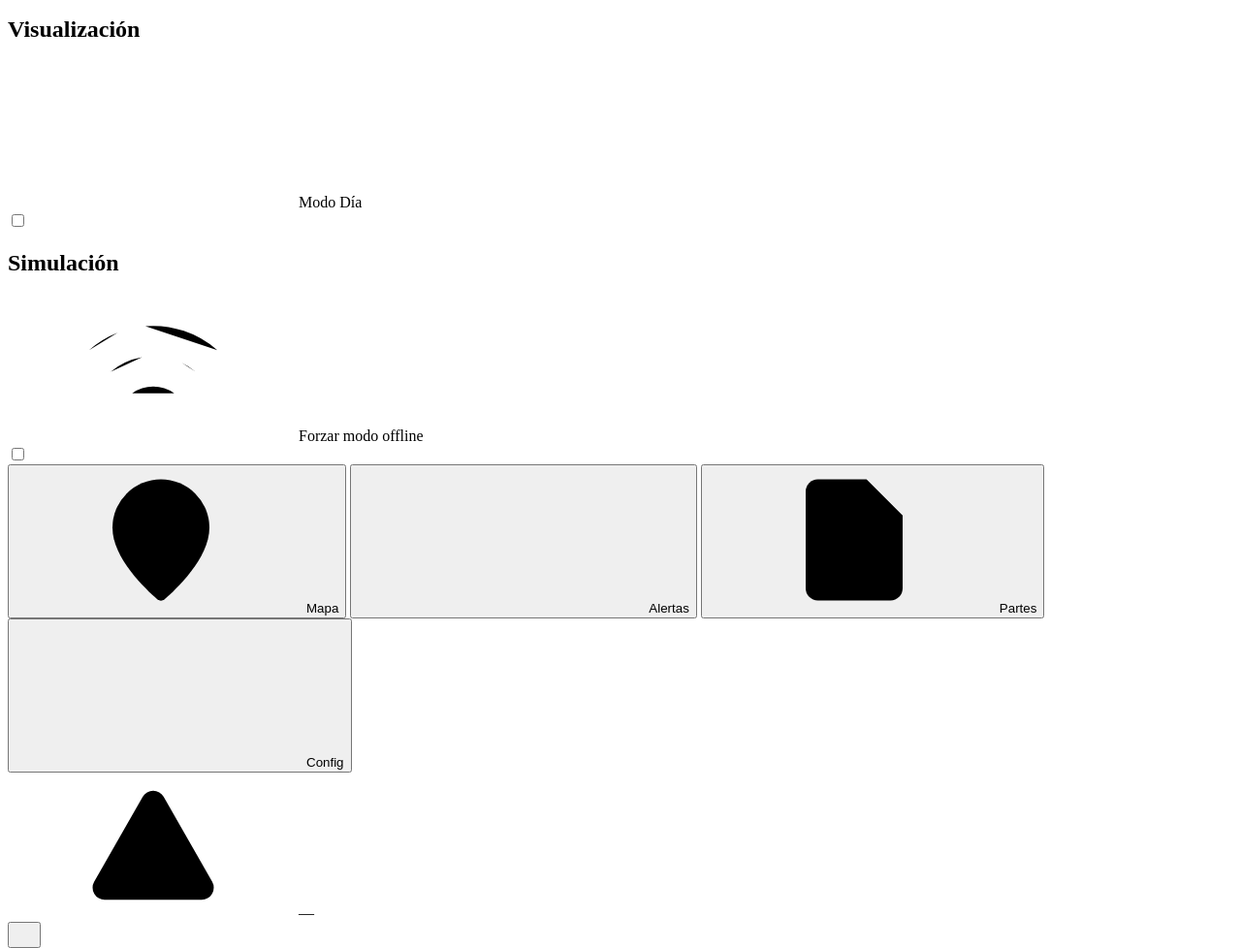
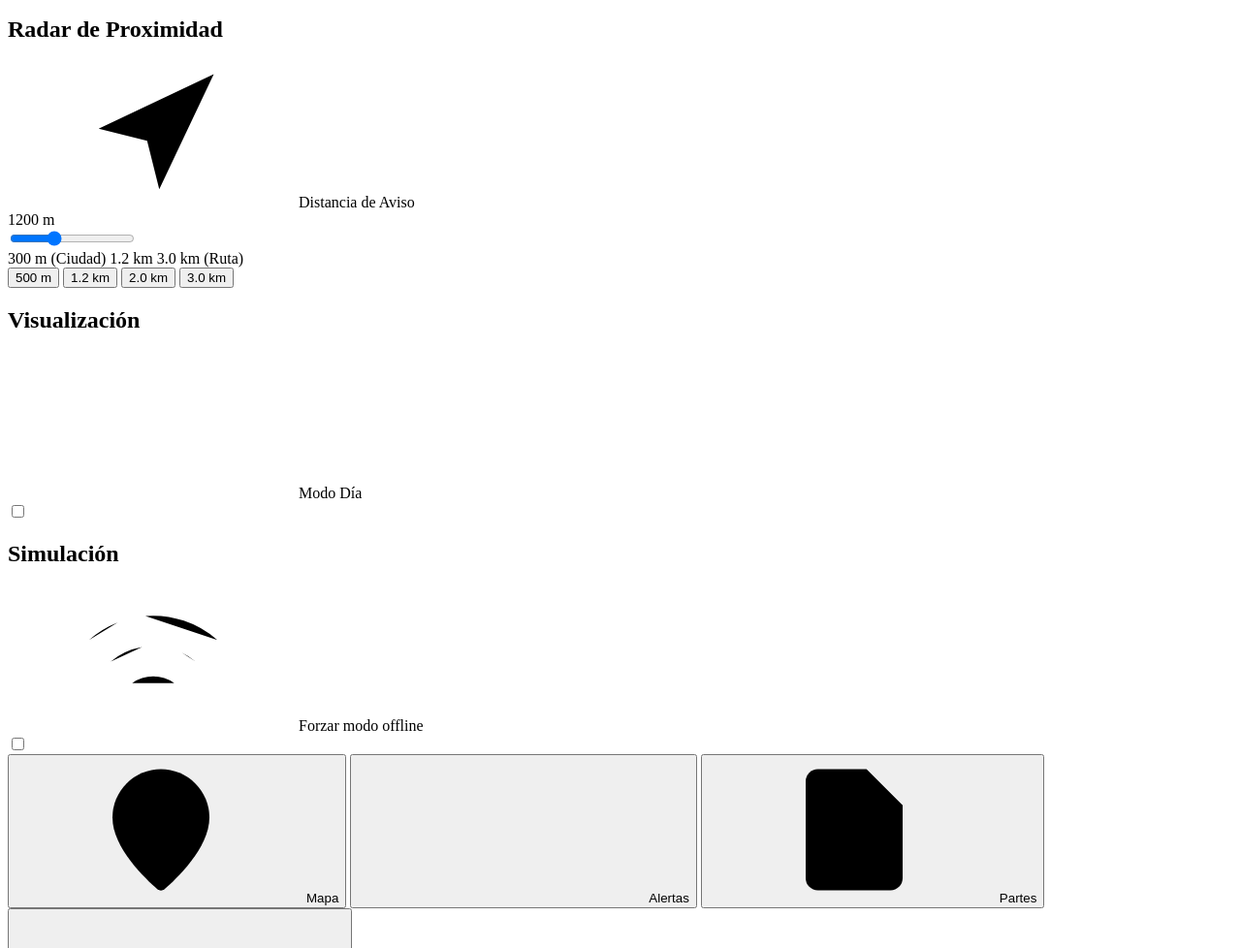
Before and after one commit to ElestoicoMarco/via-live, a website: page index.html in a window 1280 px wide. Shown: the part 2273-3251 px from the top of the page at 97% size. Drawn offline with nearby package versions, Linux system fonts and the light colour scheme; a small style sheet from the web is missing.

Commit message:
FEAT: Umbral dinámico y configurable para el Radar de Proximidad con persistencia local

```diff
--- a/index.html
+++ b/index.html
@@ -196,6 +196,28 @@
         </section>
 
         <section class="settings-section">
+          <h2 class="section-title">Radar de Proximidad</h2>
+          <div class="setting-row radar-setting-row">
+            <div class="radar-setting-header">
+              <div class="row-label"><svg class="ic"><use href="#i-nav"/></svg><span>Distancia de Aviso</span></div>
+              <span class="status-text ok" id="setRadarRadius">1200 m</span>
+            </div>
+            <input type="range" id="radarSlider" min="300" max="3000" step="100" value="1200" class="radar-slider">
+            <div class="radar-range-labels">
+              <span>300 m (Ciudad)</span>
+              <span>1.2 km</span>
+              <span>3.0 km (Ruta)</span>
+            </div>
+            <div class="radar-presets">
+              <button type="button" class="fchip r-preset" data-m="500">500 m</button>
+              <button type="button" class="fchip r-preset active" data-m="1200">1.2 km</button>
+              <button type="button" class="fchip r-preset" data-m="2000">2.0 km</button>
+              <button type="button" class="fchip r-preset" data-m="3000">3.0 km</button>
+            </div>
+          </div>
+        </section>
+
+        <section class="settings-section">
           <h2 class="section-title">Visualización</h2>
           <div class="setting-row">
             <div class="row-label"><svg class="ic"><use href="#i-sun"/></svg><span>Modo Día</span></div>
--- a/src/styles/main.css
+++ b/src/styles/main.css
@@ -515,3 +515,43 @@ button:disabled{opacity:.45;cursor:not-allowed}
 .leaflet-control-layers-list label:last-child {
   margin-bottom: 0 !important;
 }
+
+/* CONFIGURACIÓN DEL RADAR */
+.radar-setting-row {
+  flex-direction: column !important;
+  align-items: stretch !important;
+  gap: 12px;
+}
+.radar-setting-header {
+  display: flex;
+  justify-content: space-between;
+  align-items: center;
+}
+.radar-slider {
+  width: 100%;
+  height: 6px;
+  border-radius: 3px;
+  background: var(--border);
+  outline: none;
+  accent-color: var(--accent);
+  cursor: pointer;
+  margin: 4px 0;
+}
+.radar-range-labels {
+  display: flex;
+  justify-content: space-between;
+  font-size: 0.72rem;
+  color: var(--text-muted);
+  font-family: var(--font-mono);
+}
+.radar-presets {
+  display: flex;
+  gap: 8px;
+  margin-top: 4px;
+}
+.radar-presets .r-preset {
+  flex: 1;
+  text-align: center;
+  padding: 8px 4px;
+  font-size: 0.76rem;
+}
```
Also changed, not shown: src/services/radar.ts (+23 -3 lines), src/ui/components.ts (+43 -0 lines).
